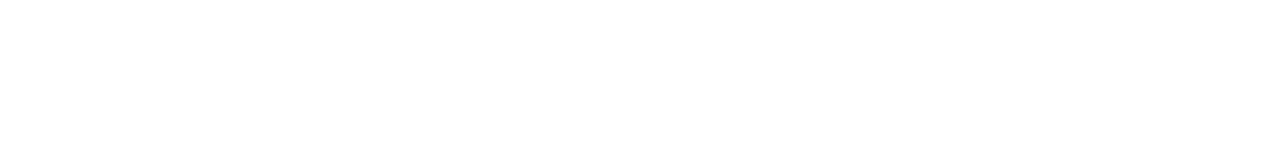
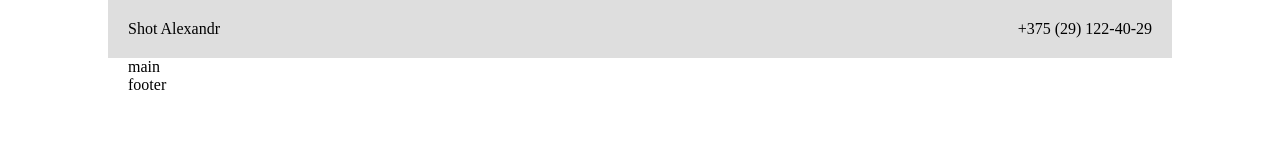
Before and after one commit to ShotAlex/rs-cv, a plain HTML site: page index.html in a window 1280 px wide. Drawn offline with Linux system fonts and the light colour scheme.

Commit message:
feat: add header

```diff
--- a/index.html
+++ b/index.html
@@ -8,5 +8,18 @@
 </head>
 <body>
 
+  <header class="header">
+    <div class="header__logo">
+      Shot Alexandr
+    </div>
+    <div class="header__phone">
+      <a class="header__phone-phone" href="tel:80291224029">+375 (29) 122-40-29</a>
+    </div>
+  </header>
+
+  <main class="main">main</main>
+
+  <footer class="footer">footer</footer>
+
 </body>
 </html>
--- a/style.css
+++ b/style.css
@@ -0,0 +1,25 @@
+html,
+body {
+  padding: 0;
+  margin: 0;
+  box-sizing: border-box;
+}
+
+.header,
+.main,
+.footer {
+  margin: 0 auto;
+  max-width: 1024px;
+}
+
+.header {
+  display: flex;
+  justify-content: space-between;
+  background-color: rgb(222, 222, 222);
+  padding: 20px;
+}
+
+.header__phone-phone {
+  text-decoration: none;
+  color: #000
+}
```
Also changed, not shown: angry-cat.png (added).
